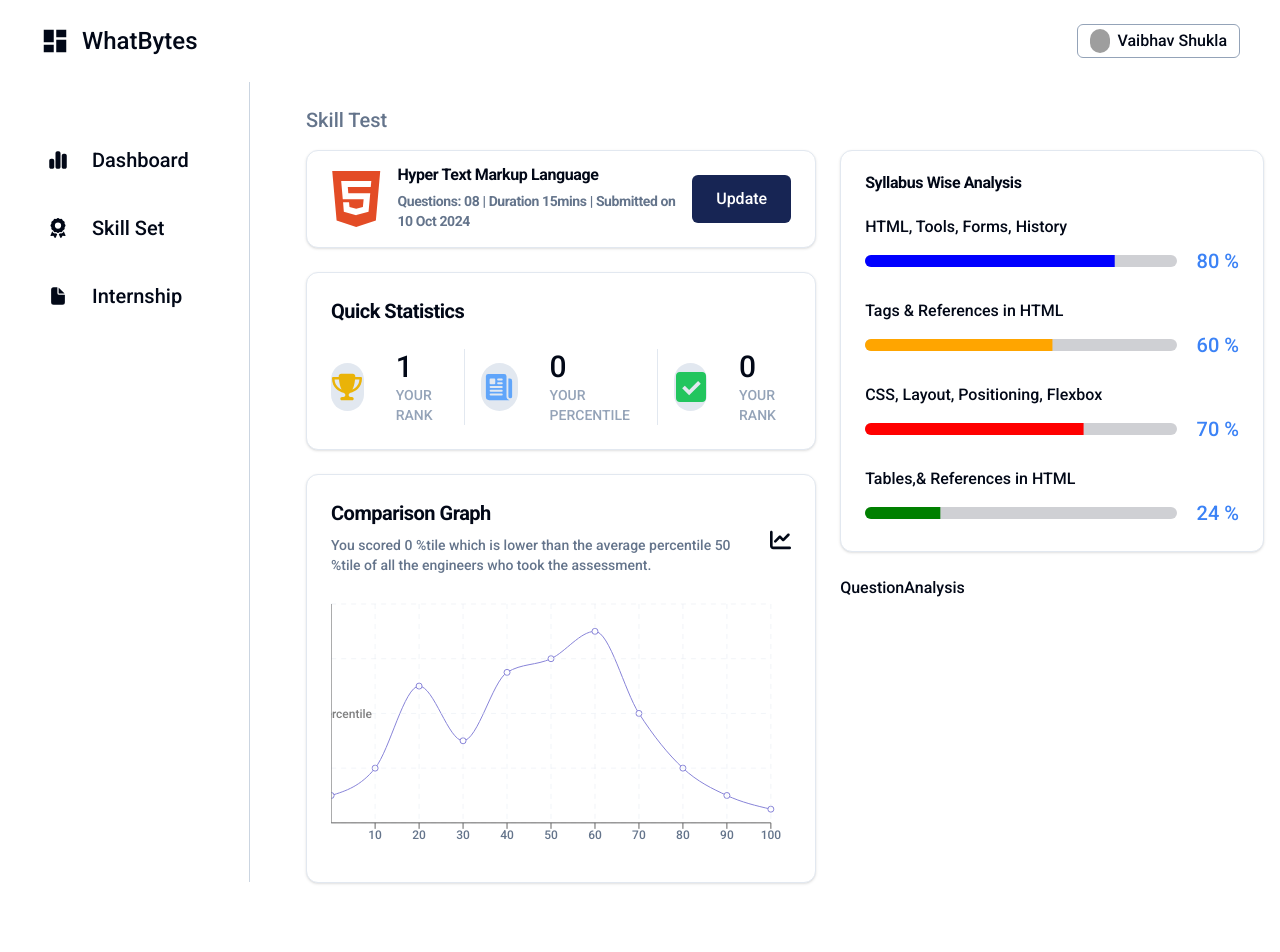
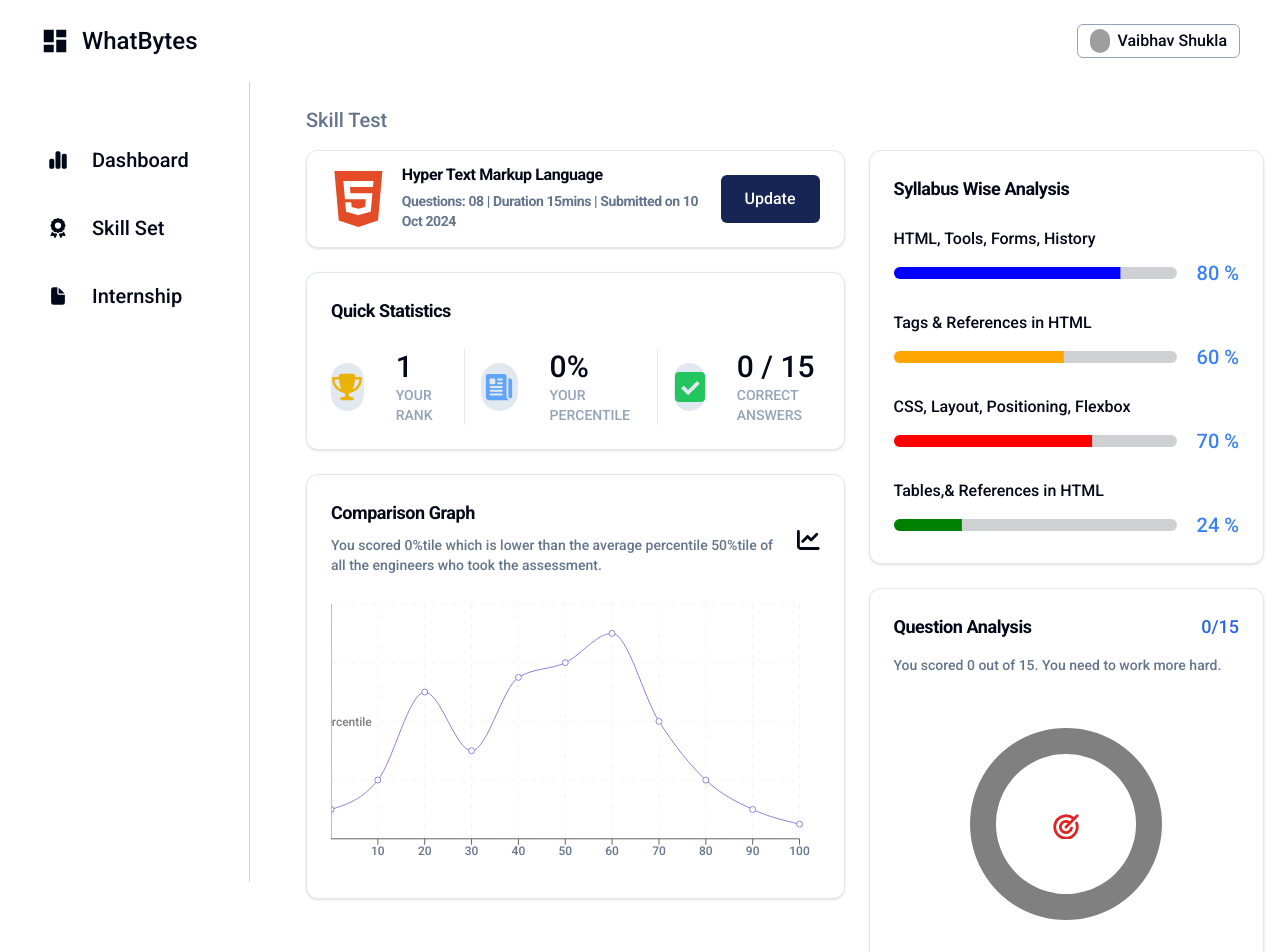
Before and after one commit to mvaibhav77/whatbytes-assignment, a Next.js app: page / in a window 1280 px wide. Shown: the top 952 px of the page. Before the commit the page ends 907 px from the top, so only its background shows below. Built offline with nearby package versions, Linux system fonts and the light colour scheme; grey boxes are pictures that could not be loaded.

Commit message:
Questions Analysis Completed

```diff
--- a/src/components/ComparisonGraph.tsx
+++ b/src/components/ComparisonGraph.tsx
@@ -60,11 +60,11 @@
     <Card>
       <CardHeader className="flex flex-row gap-4 items-center justify-between">
         <div className="header flex flex-col gap-2">
-          <CardTitle className="text-xl">Comparison Graph</CardTitle>
+          <CardTitle className="text-lg">Comparison Graph</CardTitle>
           <CardDescription>
-            You scored {percentile} %tile which is{" "}
+            You scored {percentile}%tile which is{" "}
             {percentile > avgPercentile ? "higher" : "lower"} than the average
-            percentile {avgPercentile} %tile of all the engineers who took the
+            percentile {avgPercentile}%tile of all the engineers who took the
             assessment.
           </CardDescription>
         </div>
--- a/src/components/QuestionAnalysis.tsx
+++ b/src/components/QuestionAnalysis.tsx
@@ -1,7 +1,110 @@
-import React from "react";
+"use client";
+
+import {
+  Card,
+  CardContent,
+  CardDescription,
+  CardHeader,
+  CardTitle,
+} from "./ui/card";
+import { useFormContext } from "@/context/FormContext";
+import {
+  ChartConfig,
+  ChartContainer,
+  ChartTooltip,
+  ChartTooltipContent,
+} from "./ui/chart";
+import { Label, Pie, PieChart } from "recharts";
+import { PiTargetBold } from "react-icons/pi";
 
 const QuestionAnalysis = () => {
-  return <div>QuestionAnalysis</div>;
+  const {
+    state: { currentScore },
+  } = useFormContext();
+
+  const chartConfig = {
+    name: {
+      label: "Name",
+    },
+    scored: {
+      label: "Scored",
+      color: "blue",
+    },
+    notScored: {
+      label: "Not Scored",
+      color: "gray",
+    },
+  } satisfies ChartConfig;
+  const chartData = [
+    {
+      name: "Scored",
+      value: Number(currentScore),
+      fill: "var(--color-scored)",
+    },
+    {
+      name: "NotScored",
+      value: 15 - currentScore,
+      fill: "var(--color-notScored)",
+    },
+  ];
+  return (
+    <Card>
+      <CardHeader className="flex flex-col text-lg gap-2">
+        <div className="flex flex-row  items-center justify-between">
+          <CardTitle>Question Analysis</CardTitle>
+          <p className="text-blue-600">{currentScore}/15</p>
+        </div>
+
+        <CardDescription>
+          You scored {currentScore} out of 15.{" "}
+          {currentScore < 10
+            ? "You need to work more hard."
+            : currentScore < 14
+            ? "However, it still needs some improvement."
+            : "Great work!!"}
+        </CardDescription>
+      </CardHeader>
+      <CardContent>
+        <ChartContainer
+          config={chartConfig}
+          className="mx-auto aspect-square max-h-[250px]"
+        >
+          <PieChart>
+            <ChartTooltip
+              cursor={false}
+              content={<ChartTooltipContent hideLabel />}
+            />
+            <Pie
+              data={chartData}
+              dataKey="value"
+              nameKey="name"
+              innerRadius={70}
+              strokeWidth={5}
+            >
+              <Label
+                content={({ viewBox }) => {
+                  if (viewBox && "cx" in viewBox && "cy" in viewBox) {
+                    return (
+                      <foreignObject
+                        x={viewBox.cx ? viewBox.cx - 15 : 0}
+                        y={viewBox.cy ? viewBox.cy - 15 : 0}
+                        width="30"
+                        height="30"
+                      >
+                        <div className="flex items-center justify-center text-red-600 text-4xl font-bold">
+                          <PiTargetBold />
+                        </div>
+                      </foreignObject>
+                    );
+                  }
+                }}
+              />
+            </Pie>
+          </PieChart>
+        </ChartContainer>
+      </CardContent>
+    </Card>
+  );
 };
 
 export default QuestionAnalysis;
--- a/src/components/QuickStatistics.tsx
+++ b/src/components/QuickStatistics.tsx
@@ -15,7 +15,7 @@
   return (
     <Card>
       <CardHeader>
-        <CardTitle className="text-xl">Quick Statistics</CardTitle>
+        <CardTitle className="text-lg">Quick Statistics</CardTitle>
       </CardHeader>
       <CardContent className="flex gap-4 justify-between">
         <div className="rank flex md:gap-8 gap-4 items-center">
@@ -41,7 +41,7 @@
 
           {/* metrics */}
           <div className="metric">
-            <h5 className="text-3xl">{percentile}</h5>
+            <h5 className="text-3xl">{percentile}%</h5>
             <p className="text-sm text-slate-400">YOUR PERCENTILE</p>
           </div>
         </div>
@@ -56,8 +56,8 @@
 
           {/* metrics */}
           <div className="metric">
-            <h5 className="text-3xl">{currentScore}</h5>
-            <p className="text-sm text-slate-400">YOUR RANK</p>
+            <h5 className="text-3xl">{currentScore} / 15</h5>
+            <p className="text-sm text-slate-400">CORRECT ANSWERS</p>
           </div>
         </div>
       </CardContent>
--- a/src/components/SyllabusAnalysis.tsx
+++ b/src/components/SyllabusAnalysis.tsx
@@ -19,7 +19,7 @@
   return (
     <Card>
       <CardHeader>
-        <CardTitle>Syllabus Wise Analysis</CardTitle>
+        <CardTitle className="text-lg">Syllabus Wise Analysis</CardTitle>
       </CardHeader>
       <CardContent>
         <div className="skill-progess flex flex-col gap-6 ">
--- a/src/components/UpdateCard.tsx
+++ b/src/components/UpdateCard.tsx
@@ -17,8 +17,10 @@
 import { useFormContext } from "@/context/FormContext";
 import { FormState } from "@/lib/types";
 import { clsx } from "clsx";
+import { useState } from "react";
 import { useForm } from "react-hook-form";
 import { FaArrowRight, FaHtml5 } from "react-icons/fa6";
+import { Button } from "./ui/button";
 
 const UpdateCard = () => {
   const {
@@ -27,6 +29,8 @@
     setPercentile,
     setCurrentScore,
   } = useFormContext();
+
+  const [open, setOpen] = useState<boolean>(false);
 
   // Initialize React Hook Form
   const {
@@ -46,6 +50,7 @@
     setRank(data.rank);
     setPercentile(data.percentile);
     setCurrentScore(data.currentScore);
+    setOpen(false);
   };
 
   return (
@@ -62,7 +67,7 @@
           </CardTitle>
         </div>
 
-        <Dialog>
+        <Dialog open={open} onOpenChange={setOpen}>
           <DialogTrigger className="bg-blue-950 text-white rounded-md py-3 px-6">
             Update
           </DialogTrigger>
@@ -190,12 +195,12 @@
                 <DialogClose className="text-blue-950 border-2 rounded-md px-5">
                   Cancel
                 </DialogClose>
-                <DialogClose
+                <Button
                   type="submit"
                   className="flex items-center gap-2 bg-blue-950 text-white py-2 px-4 rounded-md cursor-pointer"
                 >
                   Save <FaArrowRight />
-                </DialogClose>
+                </Button>
               </DialogFooter>
             </form>
           </DialogContent>
```
